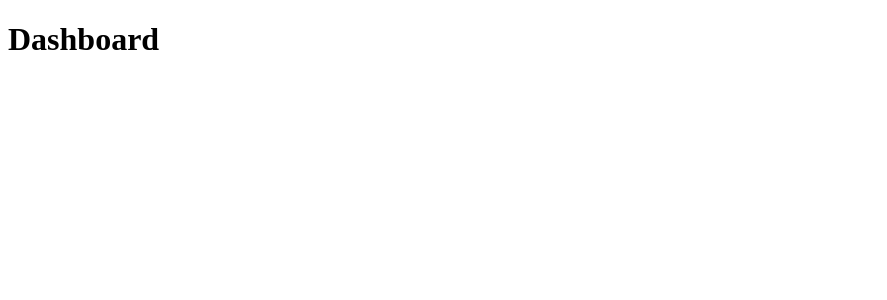
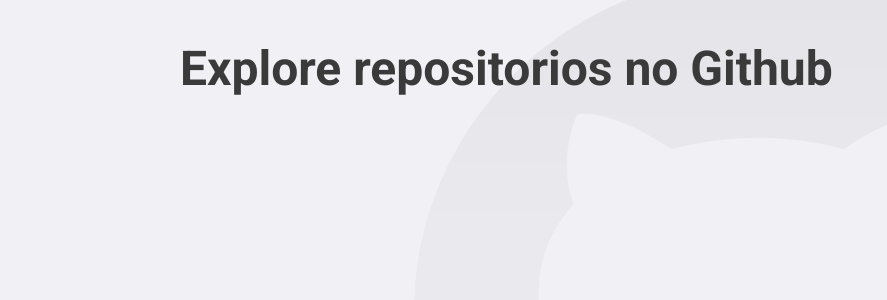
Before and after one commit to marcosdissotti/goomer-lista-rango, a React (Create React App) app: page / in a window 1280 px wide. Shown: the top 300 px of the page, without its empty margins (0-887 px from the left). Built offline with nearby package versions, Linux system fonts and the light colour scheme.

Commit message:
feat(struture): add global styles and styled-components

```diff
--- a/package.json
+++ b/package.json
@@ -11,10 +11,12 @@
     "@types/react": "^16.9.0",
     "@types/react-dom": "^16.9.0",
     "@types/react-router-dom": "^5.1.5",
+    "@types/styled-components": "^5.1.0",
     "react": "^16.13.1",
     "react-dom": "^16.13.1",
     "react-router-dom": "^5.1.2",
     "react-scripts": "3.4.1",
+    "styled-components": "^5.1.0",
     "typescript": "~3.7.2"
   },
   "scripts": {
--- a/public/index.html
+++ b/public/index.html
@@ -5,6 +5,10 @@
     <meta name="viewport" content="width=device-width, initial-scale=1" />
     <meta name="theme-color" content="#A3A3A3" />
     <title>Github Explorer</title>
+    <link
+      href="https://fonts.googleapis.com/css2?family=Roboto:wght@400;700&display=swap"
+      rel="stylesheet"
+    />
   </head>
   <body>
     <noscript>You need to enable JavaScript to run this app.</noscript>
--- a/src/App.tsx
+++ b/src/App.tsx
@@ -1,12 +1,16 @@
 import React from 'react';
 import { BrowserRouter } from 'react-router-dom';
 
+import GlobalStyle from './styles/global';
 import Routes from './routes';
 
 const App: React.FC = () => (
-  <BrowserRouter>
-    <Routes />
-  </BrowserRouter>
+  <>
+    <BrowserRouter>
+      <Routes />
+    </BrowserRouter>
+    <GlobalStyle />
+  </>
 );
 
 export default App;
--- a/src/pages/Dashboard/index.tsx
+++ b/src/pages/Dashboard/index.tsx
@@ -1,7 +1,9 @@
 import React from 'react';
 
+import { Title } from './styles';
+
 const Dashboard: React.FC = () => {
-  return <h1>Dashboard</h1>;
+  return <Title>Explore repositorios no Github</Title>;
 };
 
 export default Dashboard;
--- /dev/null
+++ b/src/pages/Dashboard/styles.ts
@@ -0,0 +1,6 @@
+import styled from 'styled-components';
+
+export const Title = styled.h1`
+  font-size: 48px;
+  color: #3a3a3a;
+`;
--- /dev/null
+++ b/src/styles/global.ts
@@ -0,0 +1,31 @@
+import { createGlobalStyle } from 'styled-components';
+
+import githubBackground from '../assets/github-background.svg';
+
+export default createGlobalStyle`
+  * {
+    margin: 0;
+    padding: 0;
+    outline: 0;
+    box-sizing: border-box;
+  }
+
+  body {
+    background: #F0F0F5 url(${githubBackground}) no-repeat 70% top;
+    -webkit-font-smoothing: antialiased;
+  }
+
+  body, input, button {
+    font: 16px Roboto, sans-serif;
+  }
+
+  #root {
+    max-width: 960px;
+    margin: 0 auto;
+    padding: 40px 20px;
+  }
+
+  button {
+    cursor: pointer;
+  }
+`;
```
Also changed, not shown: src/assets/github-background.svg (added), 1 other file (tests, documents, lock files or other folders).
